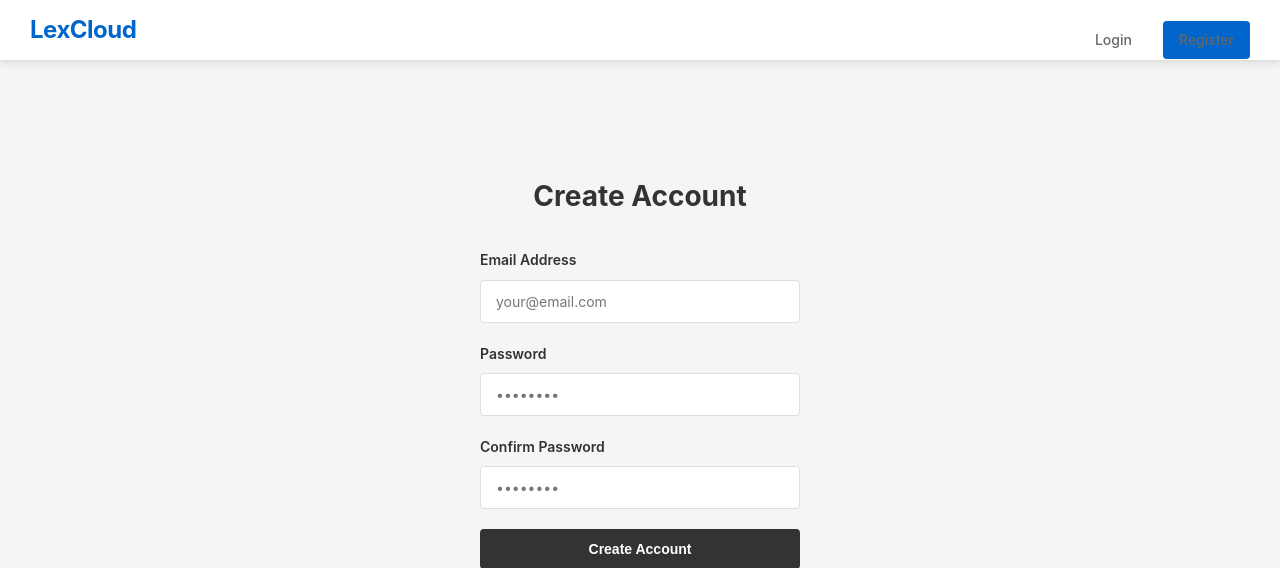
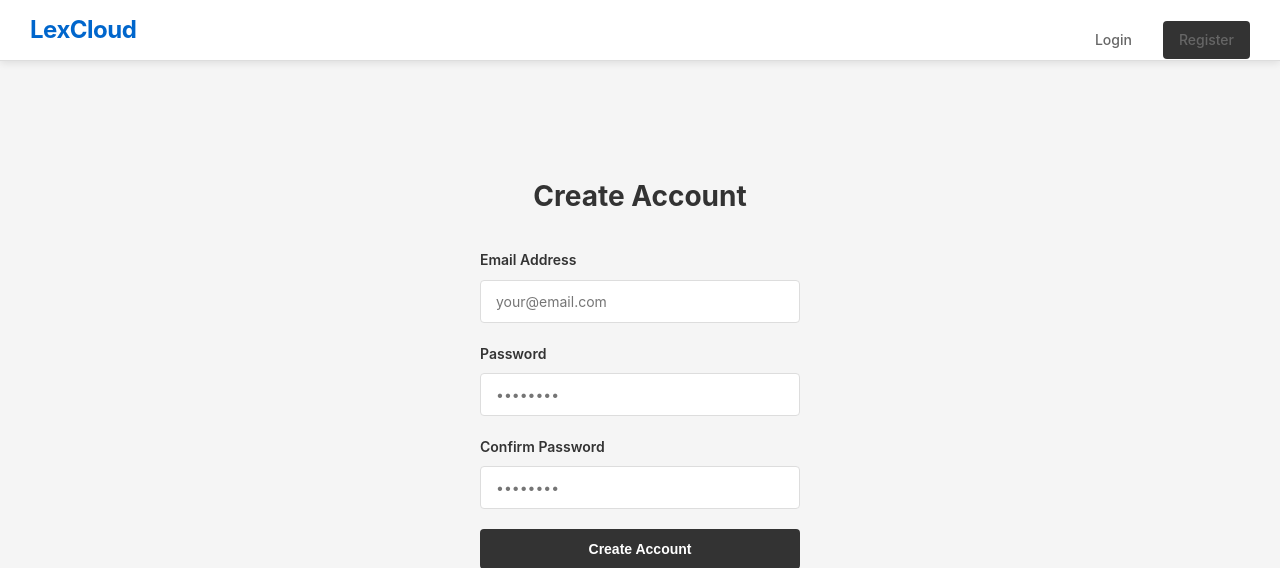
Before and after one commit to Thang40/lexcloud, a Flask app: page /register in a window 1280 px wide. Shown: the top 568 px of the page. Run offline with Flask 3, Linux system fonts and the light colour scheme.

Commit message:
Change header Register button color from blue to dark gray
- Updated .auth-link-primary background from #0066cc (blue) to #333 (dark gray)
- Changed hover state from #0052a3 to #555 (lighter gray)
- Applies to Register button in header
Co-Authored-By: Claude Haiku 4.5 <noreply@anthropic.com>

```diff
--- a/static/css/style.css
+++ b/static/css/style.css
@@ -165,12 +165,12 @@ body {
 }
 
 .auth-link-primary {
-    background-color: var(--primary-color);
+    background-color: #333;
     color: var(--bg-white);
 }
 
 .auth-link-primary:hover {
-    background-color: var(--primary-dark);
+    background-color: #555;
 }
 
 /* ============================================
```
